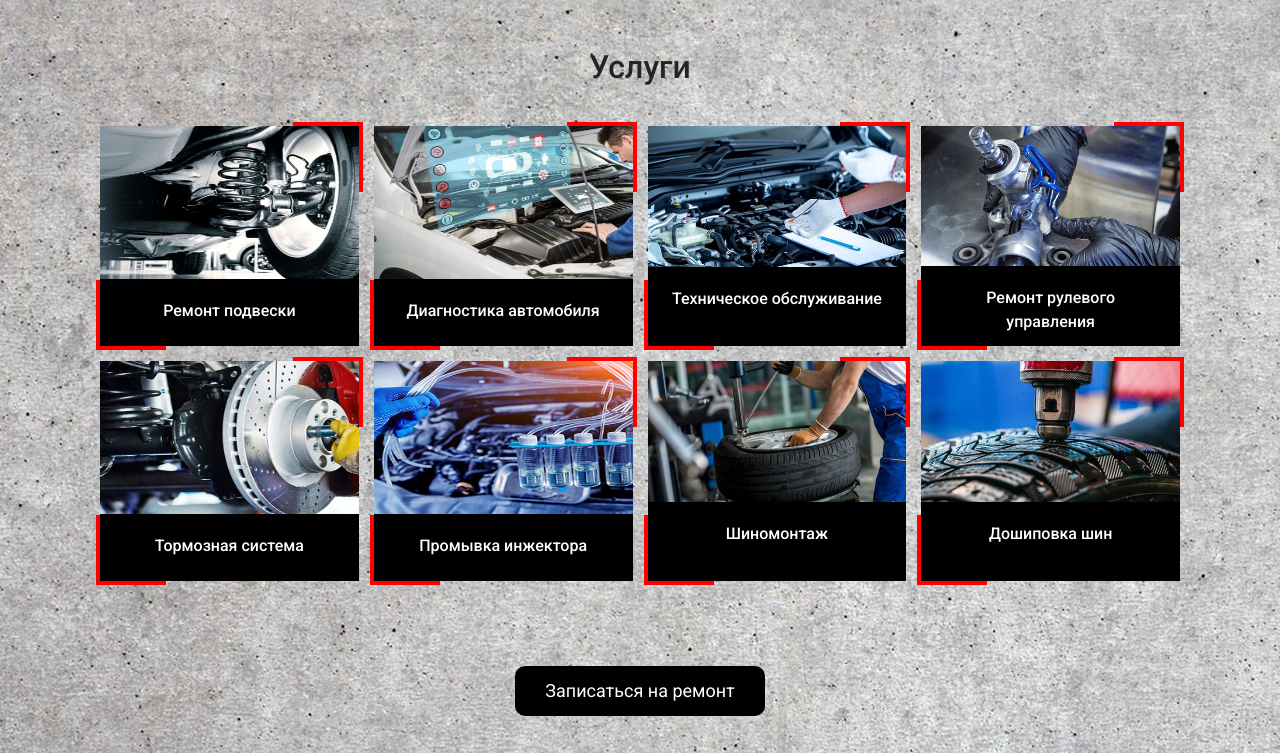
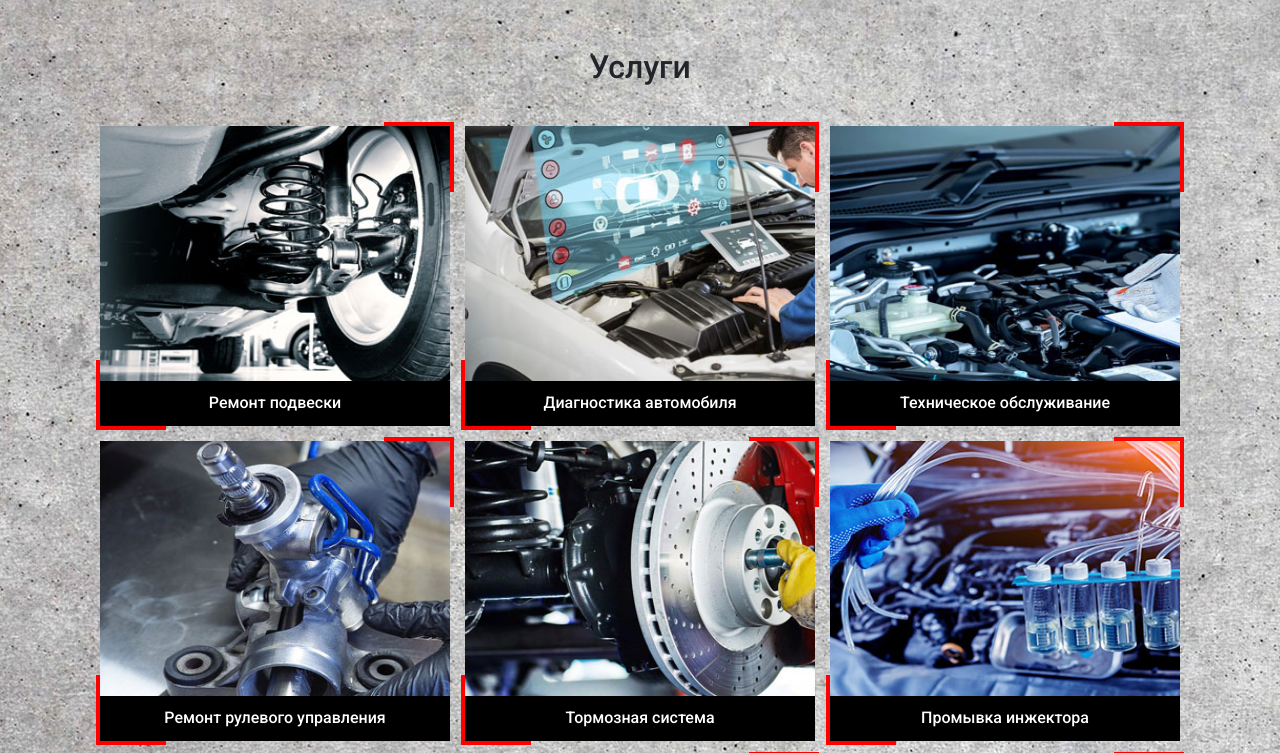
Before and after one commit to pogorelova-v/teh-profi, a plain HTML site: page index.html in a window 1280 px wide. Shown: the part 1640-2393 px from the top of the page. Drawn offline with Linux system fonts and the light colour scheme.

Commit message:
fix: section servises

```diff
--- a/index.html
+++ b/index.html
@@ -142,64 +142,64 @@
           <div class="services-wrapper container" id="services-wrapper">
             <h2>Услуги</h2>
             <div class="services">
-              <a href="main/suspensionRepair.html">
-              <div class="service" id="suspensionRepair">
+              <a href="main/suspensionRepair.html" id="suspensionRepair">
+              <div class="service">
                   <div class="service-img-wrapper">
                     <img class="service-img" src="assets/img/podveska.jpg" alt="car suspension">
                   </div>
                   <div class="services-info"><span>Ремонт подвески</span></div>
               </div>
             </a>
-            <a href="main/diagnosticsCar.html">
-              <div class="service" id="diagnosticsCar">
+            <a href="main/diagnosticsCar.html" id="diagnosticsCar">
+              <div class="service">
                   <div class="service-img-wrapper">
                     <img class="service-img" src="assets/img/diagnoz.jpg" alt="diagnostics car">
                   </div>
                   <div class="services-info"><span>Диагностика автомобиля</span></div>
               </div>
             </a>
-            <a href="main/maintenance.html">
-              <div class="service" id="maintenance">
+            <a href="main/maintenance.html" id="maintenance">
+              <div class="service">
                   <div class="service-img-wrapper">
                     <img class="service-img" src="assets/img/techobs.jpg" alt="maintenance">
                   </div>
                   <div class="services-info"><span>Техническое обслуживание</span></div>
               </div>
             </a>
-            <a href="main/steeringRepair.html">
-              <div class="service" id="steeringRepair">
+            <a href="main/steeringRepair.html" id="steeringRepair">
+              <div class="service">
                   <div class="service-img-wrapper">
                     <img class="service-img" src="assets/img/reiki.jpg" alt="steering repair">
                   </div>
                   <div class="services-info"><span>Ремонт рулевого управления</span></div>
               </div>
             </a>
-            <a href="main/brakeSystem.html">
-              <div class="service" id="brakeSystem">
+            <a href="main/brakeSystem.html" id="brakeSystem">
+              <div class="service">
                   <div class="service-img-wrapper">
                     <img class="service-img" src="assets/img/tormoza.jpg" alt="brake system">
                   </div>
                   <div class="services-info"><span>Тормозная система</span></div>
               </div>
             </a>
-            <a href="main/transmission.html">
-              <div class="service" id="transmission">
+            <a href="main/transmission.html" id="transmission">
+              <div class="service">
                   <div class="service-img-wrapper">
                     <img class="service-img" src="assets/img/transmis.jpg" alt="transmission">
                   </div>
                   <div class="services-info"><span>Промывка инжектора</span></div>
               </div>
             </a>
-            <a href="main/tireService.html">
-              <div class="service" id="tireService">
+            <a href="main/tireService.html" id="tireService">
+              <div class="service">
                 <div class="service-img-wrapper">
                   <img class="service-img" src="assets/img/shinomontag.jpg" alt="tire service">
                 </div>
                 <div class="services-info"><span>Шиномонтаж</span></div>
             </div>
           </a>
-            <a href="main/tireFinishing.html">
-            <div class="service" id="tireFinishing">
+            <a href="main/tireFinishing.html" id="tireFinishing">
+            <div class="service">
               <div class="service-img-wrapper">
                 <img class="service-img" src="assets/img/doship.jpg" alt="tire finishing">
               </div>
--- a/main/style.css
+++ b/main/style.css
@@ -237,6 +237,7 @@ h2{
     color: black;
 }
 /*--------------------------------------*/
+
 .services{
     display: grid;
     grid-template-columns: repeat(2, 1fr);
@@ -343,9 +344,9 @@ h2{
         '. maintenance arrow-3 driving .'
         '. arrow-4 . . .'
         '. repair arrow-5 payment .';
-        justify-items: center;
-        align-items: center;
-        margin-bottom: 80px;
+    justify-items: center;
+    align-items: center;
+    margin-bottom: 80px;
 }
 .simply-phone {
     grid-area: phone;
@@ -555,26 +556,19 @@ footer{
 .services{
     grid-template-columns: repeat(3, 1fr);
     grid-template-areas:
-    'suspensionRepair diagnosticsCar diagnosticsCar'
-    'maintenance maintenance steeringRepair'
-    'brakeSystem transmission transmission'
+    'suspensionRepair diagnosticsCar maintenance'
+    'steeringRepair brakeSystem transmission'
     'tireService tireService tireFinishing';
     padding: 0;
 }
 .service{
-    height: 280px;
+    height: 250px;
 }
-#suspensionRepair .service-img-wrapper,
-#steeringRepair .service-img-wrapper,
-#brakeSystem .service-img-wrapper,
-#tireFinishing .service-img-wrapper{
+.service-img-wrapper{
     width: auto;
     height: 100%;
 }
-#suspensionRepair img,
-#steeringRepair img,
-#brakeSystem img,
-#tireFinishing img{
+.service-img-wrapper img{
     height: 100%;
     width: 150%;
 }
@@ -602,7 +596,12 @@ footer{
 #tireFinishing{
     grid-area: tireFinishing;
 }
-
+#tireService .service-img-wrapper{
+    width: 100%;
+}
+#tireService .service-img-wrapper img{
+    width: 100%;
+}
 
 .simply-wrapper{
     border: black 1px solid;
@@ -703,6 +702,13 @@ footer{
         background-image: url(../assets/img/loft1.jpg);
         left: 0;
     }
+    .service{
+        height: 300px;
+    }
+    .services-info{
+        height:50px;
+        padding: 10px;
+    }
 }
 @media (min-width: 1100px){
 
@@ -764,43 +770,6 @@ footer{
     }
 
 
-    .services{
-        grid-template-columns: repeat(4, 1fr);
-        grid-template-areas:
-        'suspensionRepair diagnosticsCar maintenance maintenance'
-        'steeringRepair steeringRepair brakeSystem transmission'
-        'tireService tireService tireFinishing tireFinishing';
-        padding: 0;
-    }
-    .service{
-        height: 220px;
-    }
-    #suspensionRepair .service-img-wrapper,
-    #diagnosticsCar .service-img-wrapper,
-    #brakeSystem .service-img-wrapper,
-    #transmission .service-img-wrapper{
-        width: auto;
-        height: 100%;
-    }
-    #suspensionRepair img,
-    #diagnosticsCar img,
-    #brakeSystem img,
-    #transmission img{
-        height: 100%;
-        width: 150%;
-    }
-
-    #steeringRepair .service-img-wrapper,
-    #tireFinishing .service-img-wrapper{
-        width: 100%;
-        height: auto;
-    }
-    #steeringRepair img,
-    #tireFinishing img{
-        height: auto;
-        width: 100%;
-    }
-
     .simply-wrapper{
         display: flex;
         align-items: center;
@@ -840,13 +809,20 @@ footer{
         margin-bottom: 0px;
     }
 }
+
+@media (min-width: 1200px){
+    #tireService .service-img-wrapper img{
+        height: 150%;
+    }
+}
 @media (min-width: 1400px){
+    .header-contacts a{
+        font-size: 30px;
+    }
     .services-wrapper{
         width: 1100px;
     }
-    .header-contacts a{
-        font-size: 30px;
-    }
+
 }
 @media (min-width: 1600px){
     .header-contacts span{
```
Also changed, not shown: 1 other file.
